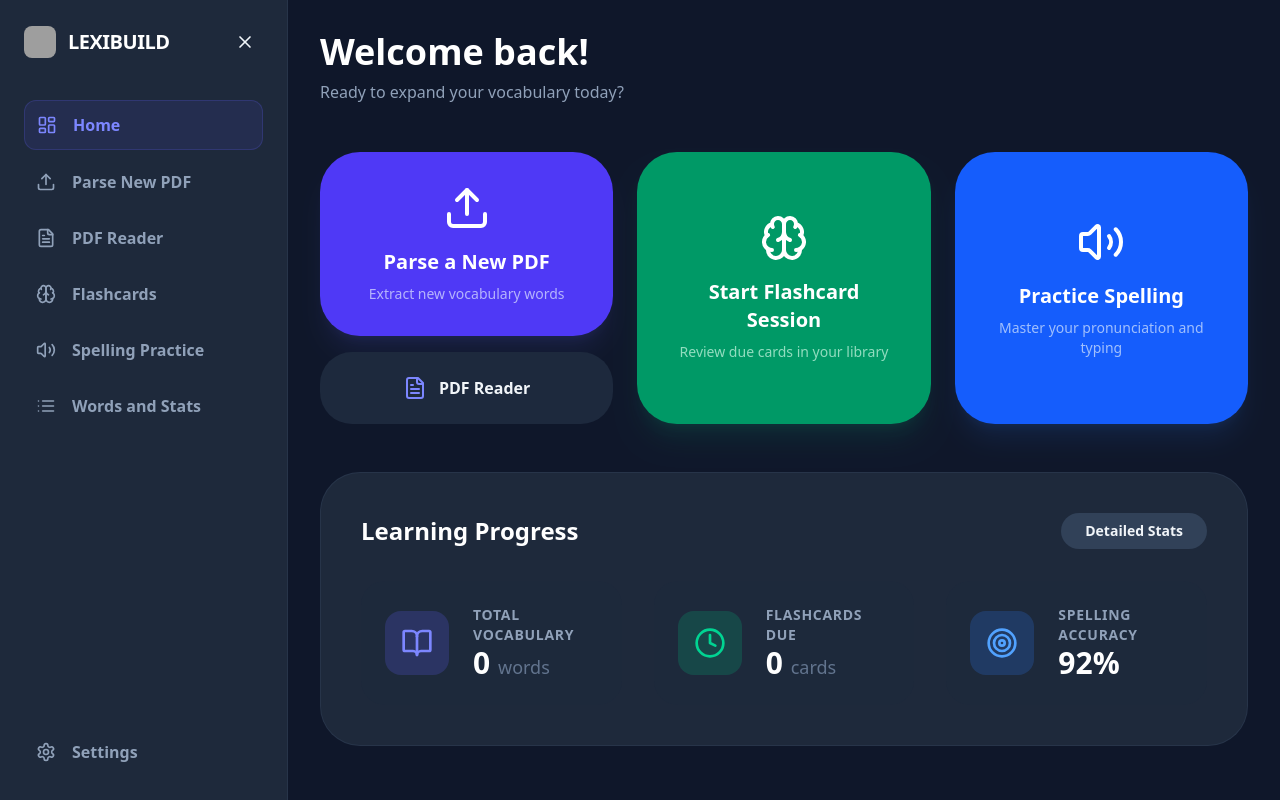
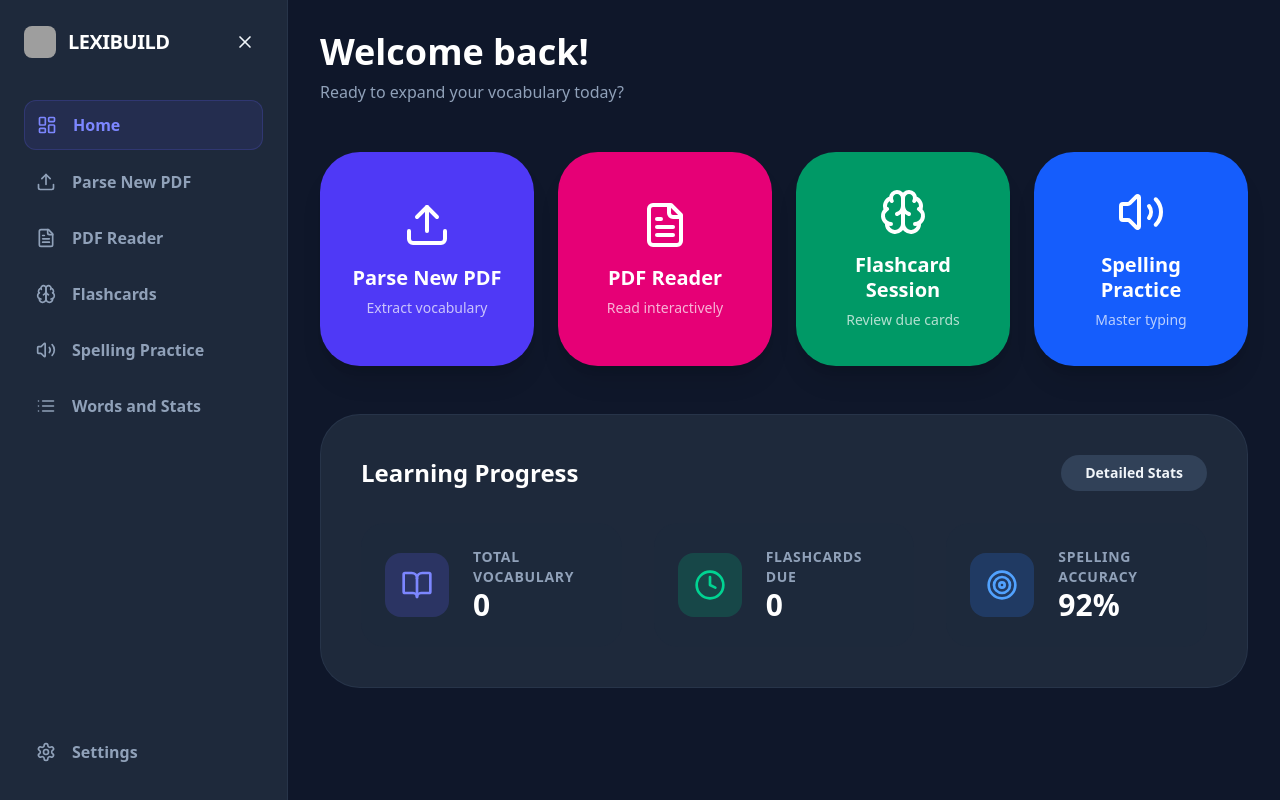
Before and after one commit to ObieHam/GemRSS, a Next.js app: page / in a window 1280 px wide. Built offline with nearby package versions, Linux system fonts and the light colour scheme; grey boxes are pictures that could not be loaded.

Commit message:
Update DashboardView.js

```diff
--- a/components/DashboardView.js
+++ b/components/DashboardView.js
@@ -13,6 +13,13 @@ export default function DashboardView({ words, setView }) {
     loadStats();
   }, [words]);
 
+  const actionCards = [
+    { id: 'parse', label: 'Parse New PDF', desc: 'Extract vocabulary', icon: Upload, color: 'bg-indigo-600 hover:bg-indigo-500' },
+    { id: 'reader', label: 'PDF Reader', desc: 'Read interactively', icon: FileText, color: 'bg-pink-600 hover:bg-pink-500' },
+    { id: 'flashcards', label: 'Flashcard Session', desc: 'Review due cards', icon: Brain, color: 'bg-emerald-600 hover:bg-emerald-500' },
+    { id: 'spelling', label: 'Spelling Practice', desc: 'Master typing', icon: Volume2, color: 'bg-blue-600 hover:bg-blue-500' },
+  ];
+
   return (
     <div className="max-w-6xl mx-auto space-y-12 animate-in fade-in duration-500">
       <header>
@@ -20,46 +27,19 @@ export default function DashboardView({ words, setView }) {
         <p className="text-slate-400">Ready to expand your vocabulary today?</p>
       </header>
 
-      {/* Primary Action Cards */}
-      <div className="grid grid-cols-1 md:grid-cols-3 gap-6">
-        {/* PDF Section (Split) */}
-        <div className="flex flex-col gap-4">
+      {/* Primary Action Grid - 4 Equal Buttons */}
+      <div className="grid grid-cols-1 sm:grid-cols-2 lg:grid-cols-4 gap-6">
+        {actionCards.map((card) => (
           <button
-            onClick={() => setView('parse')}
-            className="flex-1 bg-indigo-600 hover:bg-indigo-500 p-8 rounded-[2.5rem] flex flex-col items-center justify-center text-center transition-all hover:scale-[1.02] shadow-xl shadow-indigo-500/10"
+            key={card.id}
+            onClick={() => setView(card.id)}
+            className={`${card.color} p-8 rounded-[2.5rem] flex flex-col items-center justify-center text-center transition-all hover:scale-[1.02] shadow-xl aspect-square`}
           >
-            <Upload size={48} className="text-white mb-4" />
-            <h3 className="text-xl font-bold text-white">Parse a New PDF</h3>
-            <p className="text-indigo-100/70 text-sm mt-2">Extract new vocabulary words</p>
+            <card.icon size={48} className="text-white mb-4" />
+            <h3 className="text-xl font-bold text-white leading-tight">{card.label}</h3>
+            <p className="text-white/70 text-sm mt-2">{card.desc}</p>
           </button>
-          <button
-            onClick={() => setView('reader')}
-            className="bg-slate-800 hover:bg-slate-700 p-6 rounded-[2rem] flex items-center justify-center gap-3 transition-all hover:scale-[1.02]"
-          >
-            <FileText size={24} className="text-indigo-400" />
-            <span className="font-bold">PDF Reader</span>
-          </button>
-        </div>
-
-        {/* Flashcard Section */}
-        <button
-          onClick={() => setView('flashcards')}
-          className="bg-emerald-600 hover:bg-emerald-500 p-8 rounded-[2.5rem] flex flex-col items-center justify-center text-center transition-all hover:scale-[1.02] shadow-xl shadow-emerald-500/10"
-        >
-          <Brain size={48} className="text-white mb-4" />
-          <h3 className="text-xl font-bold text-white">Start Flashcard Session</h3>
-          <p className="text-emerald-100/70 text-sm mt-2">Review due cards in your library</p>
-        </button>
-
-        {/* Spelling Section */}
-        <button
-          onClick={() => setView('spelling')}
-          className="bg-blue-600 hover:bg-blue-500 p-8 rounded-[2.5rem] flex flex-col items-center justify-center text-center transition-all hover:scale-[1.02] shadow-xl shadow-blue-500/10"
-        >
-          <Volume2 size={48} className="text-white mb-4" />
-          <h3 className="text-xl font-bold text-white">Practice Spelling</h3>
-          <p className="text-blue-100/70 text-sm mt-2">Master your pronunciation and typing</p>
-        </button>
+        ))}
       </div>
 
       {/* Unified Stats Area */}
@@ -81,7 +61,7 @@ export default function DashboardView({ words, setView }) {
             </div>
             <div>
               <p className="text-slate-400 text-sm font-semibold uppercase tracking-wider">Total Vocabulary</p>
-              <p className="text-3xl font-black text-white">{words.length} <span className="text-lg font-normal text-slate-500">words</span></p>
+              <p className="text-3xl font-black text-white">{words.length}</p>
             </div>
           </div>
 
@@ -91,7 +71,7 @@ export default function DashboardView({ words, setView }) {
             </div>
             <div>
               <p className="text-slate-400 text-sm font-semibold uppercase tracking-wider">Flashcards Due</p>
-              <p className="text-3xl font-black text-white">{fcStats?.dueToday || 0} <span className="text-lg font-normal text-slate-500">cards</span></p>
+              <p className="text-3xl font-black text-white">{fcStats?.dueToday || 0}</p>
             </div>
           </div>
 
```
